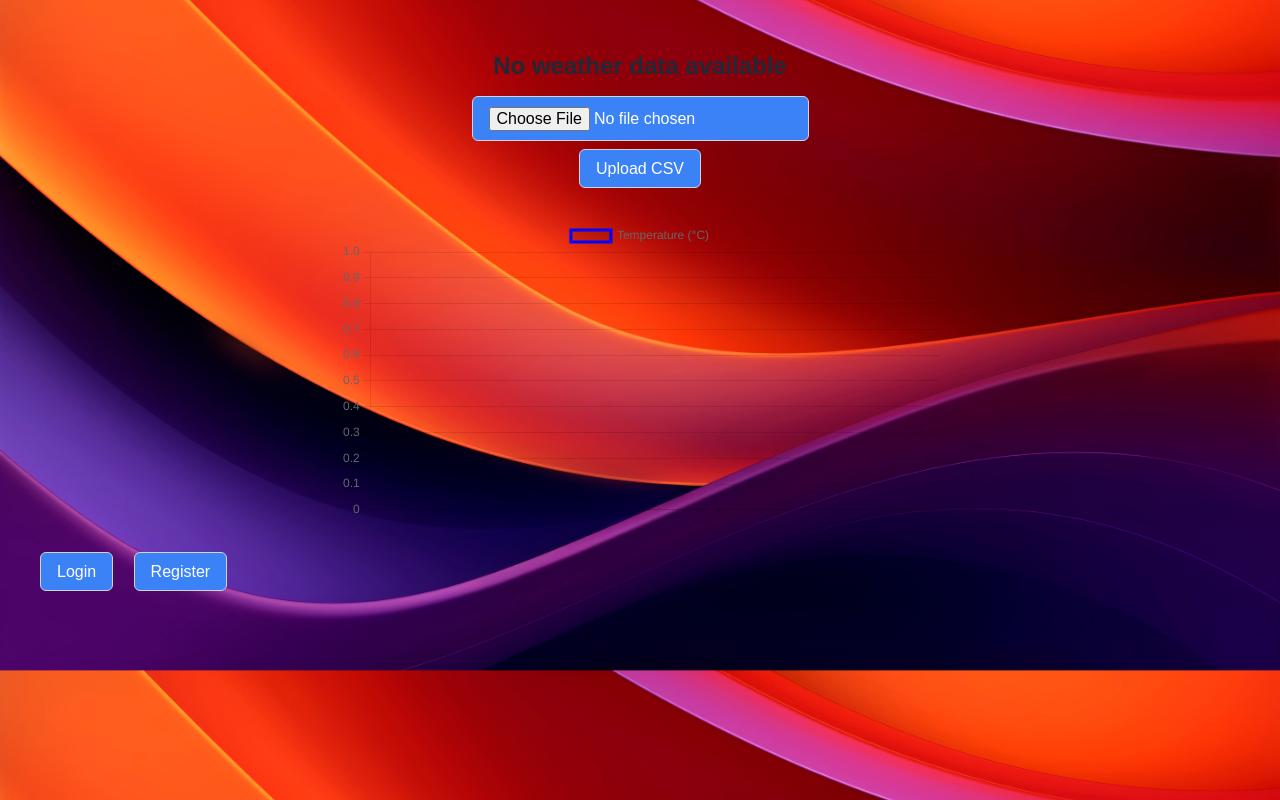
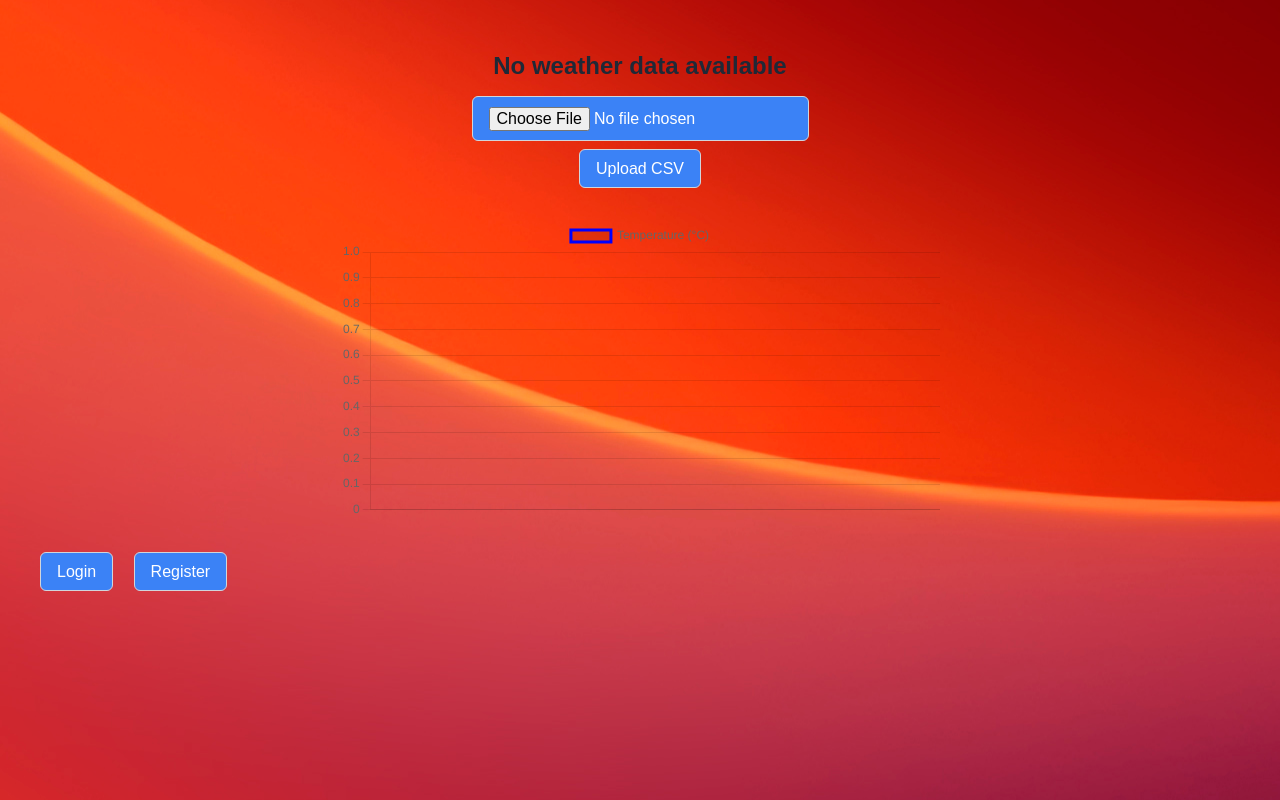
Before and after one commit to lyzo111/MyWeatherReport, a Flask app: page / in a window 1280 px wide. Run offline with Flask 3, Linux system fonts and the light colour scheme.

Commit message:
fixed css and js embedding, changed styling

```diff
--- a/py/app.py
+++ b/py/app.py
@@ -6,7 +6,11 @@ from datetime import timedelta
 from secrets import token_hex
 
 def create_app():
-    app = Flask(__name__, template_folder=os.path.abspath('../templates'))
+    app = Flask(
+        __name__,
+        static_folder=os.path.abspath('../static'),
+        template_folder=os.path.abspath('../templates')
+    )
     app.secret_key = token_hex(32)  # Generate a random secret key
 
     # Database config
--- a/static/css/style.css
+++ b/static/css/style.css
@@ -1,8 +1,8 @@
 body {
     background-image: url("../img/background.jpg"); /* https://de.freepik.com/kostenloses-ki-bild/2d-wallpapier-mit-grafischen-koernigen-gradientenfarben_94952804.htm */
-    background-size: cover;
+    background-size: auto;
     background-position: center;
-    background-color: aqua;
+    background-repeat: no-repeat;
     font-family: Arial, sans-serif;
     margin: 0;
     padding: 2rem;
```
